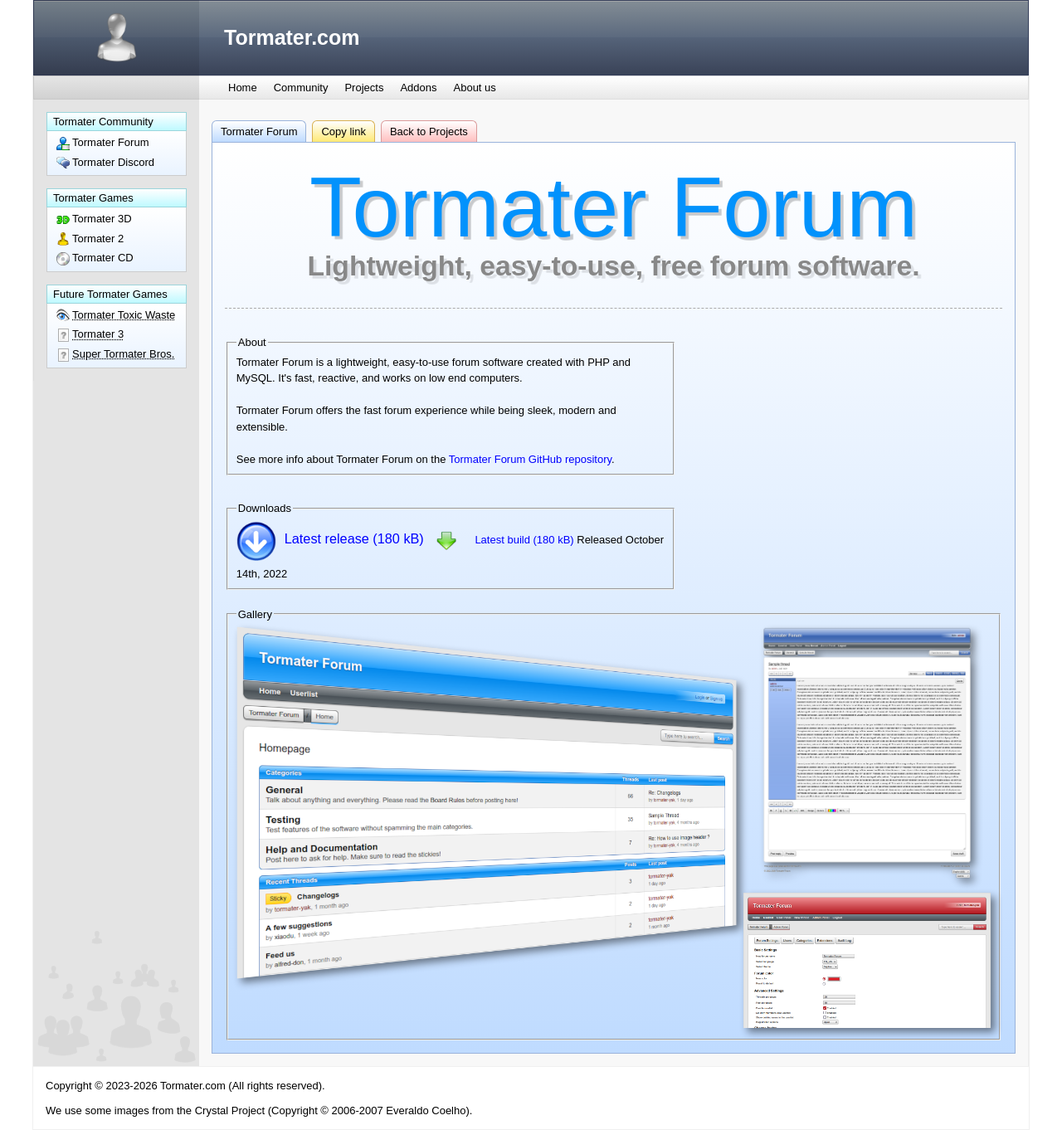
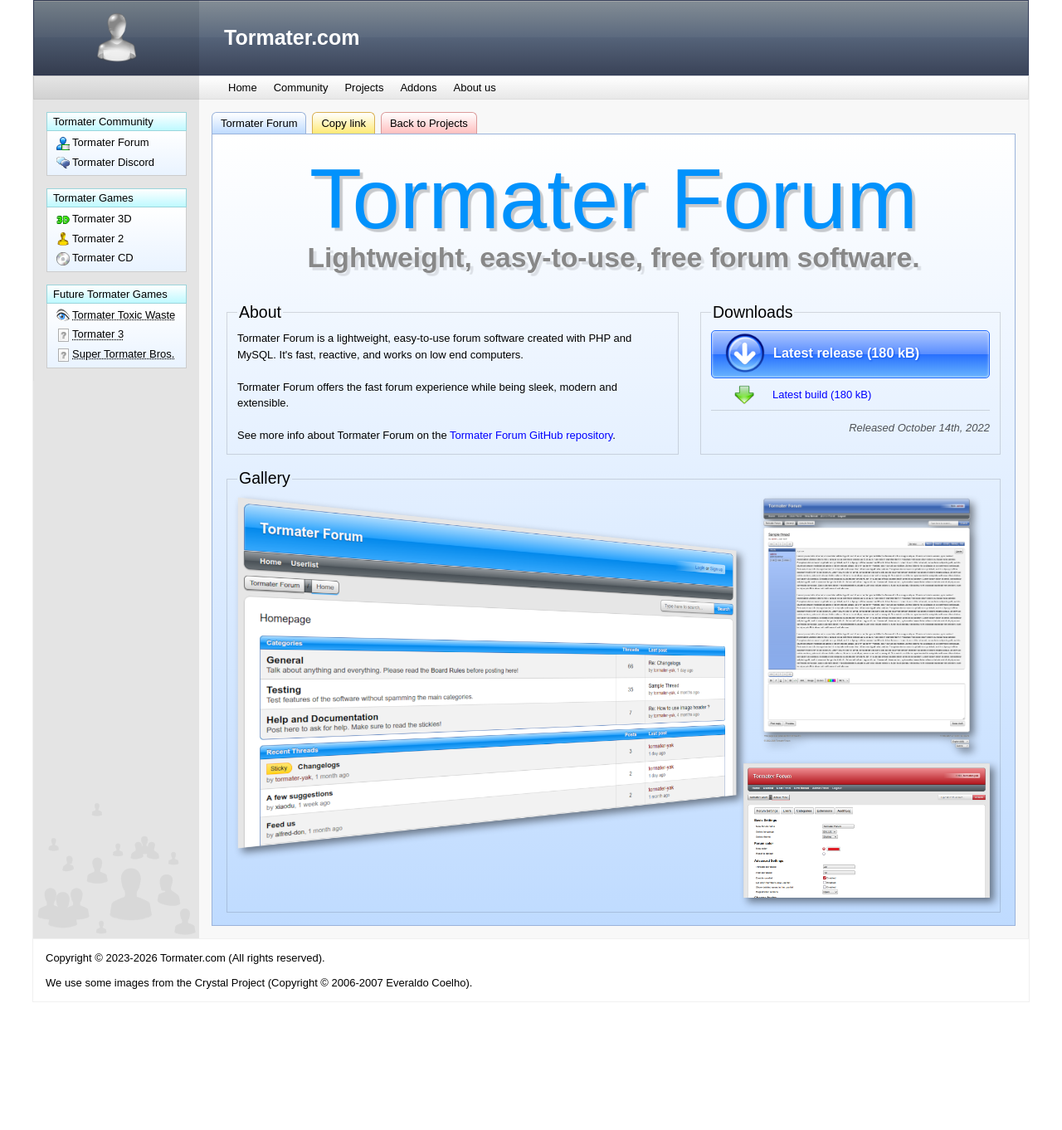
Before and after one commit to tormater/tormater.github.io, a Jekyll site: the page built from projects/tormater-forum.html, in a window 1280 px wide. Shown: the whole page at 83% size. Built offline with Jekyll 4.4.1, drawn with Linux system fonts in a browser that asks for light colours; after the commit the page ends 1208 px from its top, so only the background shows below that.

Commit message:
Update style.css

```diff
--- a/assets/css/style.css
+++ b/assets/css/style.css
@@ -264,9 +264,6 @@
   text-shadow: 0px 0px 8px #36405c, 0px 0px 2px #1d1f26;
   background-position-x: 0%, 100%;
 }
-.project_title {
-  margin: 0px;
-}
 .page_title a {
   color: #000;
 }
@@ -277,12 +274,30 @@
   color: #888;
 }
 
+.project_field {
+  border: 1px solid #0002;
+  padding: 12px;
+}
+
+.project_title {
+  font-size: 150%;
+}
+
 .project_banner {
   width: 100%;
   height: auto;
-  padding-bottom: 25px;
-  border-bottom: 1px dashed #aaa;
+}
+
+.project_seperator {
   margin-bottom: 25px;
+}
+
+.project_date {
+  margin-top: 5px;
+  display: block;
+  color: #000a;
+  font-style: italic;
+  text-align: right;
 }
 
 .project_gallery {
@@ -319,12 +334,11 @@
 .project_columns {
   display: grid;
   grid-template-columns: 3fr 2fr;
-  gap: 30px;
+  gap: 22px;
 }
 
 .project_tab {
   padding: 5px 10px;
-  margin-top: 10px;
   border: 1px solid #9ad5db;
   background-image: linear-gradient(#fff, #bff9ff);
   display: inline-block;
@@ -338,10 +352,33 @@
 .download {
   margin-bottom: 6px;
   display: inline-block;
+  padding: 2px 16px;
+  padding-bottom: 6px;
+  border-bottom: 1px solid #0002;
+  width: 100%;
+  box-sizing: border-box;
+  vertical-align: middle;
+}
+.download:last-child {
+  border-bottom: 0px;
 }
 .download img {
   vertical-align: middle;
   width: 24px;
+}
+.dl_big {
+  border: 1px solid #216cff;
+  border-radius: 5px;
+  background: linear-gradient(#afc8ff,#588dff 50%,#276ffe 50%,#69b4fe);
+  box-shadow: 0px 0px 3px #fff inset;
+  color: #fff;
+  font-weight: bold;
+  text-shadow: 1px 1px 2px #165aef;
+}
+.dl_big:hover {
+  color: #fff;
+  text-decoration:none;
+  filter: brightness(120%);
 }
 .dl_big img {
   width: 48px;
@@ -354,6 +391,7 @@
 }
 .dl_big span {
   font-size: 125%;
+  vertical-align: middle;
 }
 
 .card_green {
@@ -475,6 +513,15 @@
   width: 24px;
 }
 
+.addon_dl:hover {
+  background: linear-gradient(#6de886,#fcfff9);
+  border-color: #29a230;
+}
+
+.mobile_only {
+  display: none;
+}
+
 @media only screen and (max-width: 1000px) {
   .project_columns {
     grid-template-columns: 1fr 1fr;
@@ -535,6 +582,9 @@
   .project_gallery {
     display:block;
   }
+  .mobile_only {
+    display:inline;
+  }
 }
 
 @media only screen and (max-width: 600px) {
```
